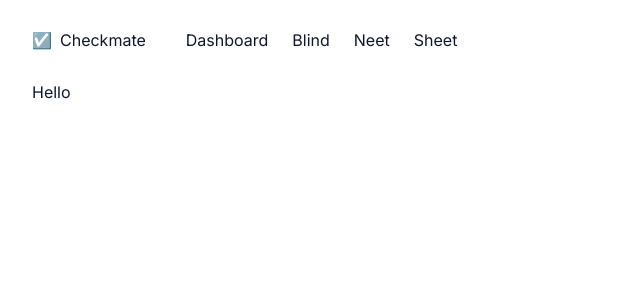
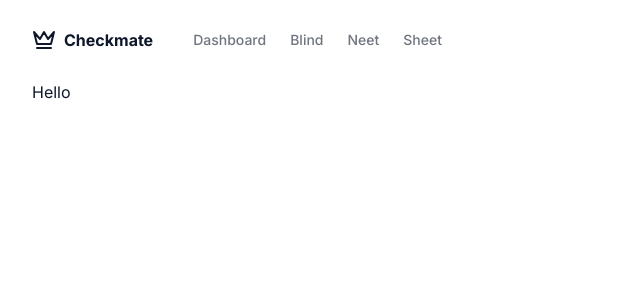
Before and after one commit to darkjoka/check, a Next.js app: page / in a window 1280 px wide. Shown: the top 300 px of the page, without its empty margins (0-640 px from the left). Built offline with nearby package versions, Linux system fonts and the light colour scheme.

Commit message:
style and add logo to nav

```diff
--- a/components/navigation-bar.tsx
+++ b/components/navigation-bar.tsx
@@ -1,24 +1,43 @@
+"use client"
+
 import Link from "next/link"
+import { useSelectedLayoutSegment } from "next/navigation"
 import { NavigationItem } from "@/types"
+import { AlertDialogTrigger } from "@radix-ui/react-alert-dialog"
 
 import { siteConfig } from "@/config/site"
+import { cn } from "@/lib/utils"
+import { Icons } from "@/components/icons"
 
 interface NavigationProps {
   items: NavigationItem[]
 }
 
 export function NavigationBar({ items }: NavigationProps) {
+  const segment = useSelectedLayoutSegment()
   return (
     <div className="flex gap-6 md:gap-10">
-      <Link href="/" className="items-center space-x-2 md:flex">
-        <span>☑️</span>
-        <span>{siteConfig.name}</span>
+      <Link href="/" className="hidden items-center space-x-2 md:flex">
+        <Icons.logo />
+        <span className="hidden font-bold sm:inline-block">
+          {siteConfig.name}
+        </span>
       </Link>
 
       {items?.length ? (
         <nav className="gap-6 md:flex">
           {items.map((item, index) => (
-            <Link key={index} href={item.disabled ? "#" : item.href}>
+            <Link
+              key={index}
+              href={item.disabled ? "#" : item.href}
+              className={cn(
+                "flex items-center text-lg font-medium transition-colors hover:text-foreground/80 sm:text-sm",
+                item.href.startsWith(`/${segment}`)
+                  ? "text-foreground"
+                  : "text-foreground/60",
+                item.disabled && "cursor-not-allowed opacity-80"
+              )}
+            >
               {item.title}
             </Link>
           ))}
```
